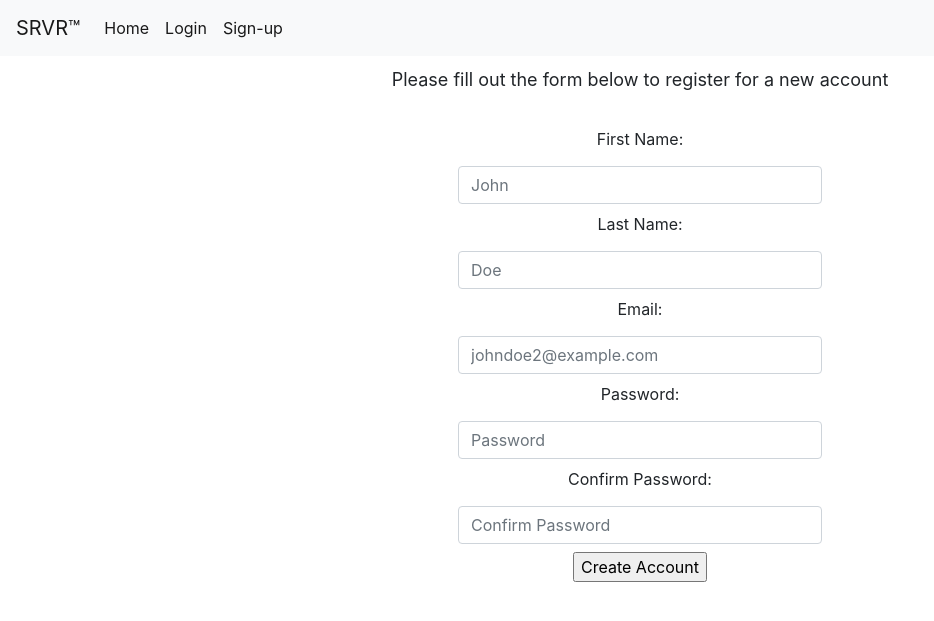
After one commit to alexp230/SRVR-CS499-FinalProject, a Flask app: page /signup in a window 1280 px wide. The commit adds this page. Shown: the top 621 px of the page, without its empty margins (0-934 px from the left). Run offline with Flask 3, Linux system fonts and the light colour scheme.

Commit message:
Added routes and endpoints for registration/login

```diff
--- a/main.py
+++ b/main.py
@@ -86,11 +86,20 @@ with app.app_context():
     # Create the tables (if not already created)
     db.create_all()
 
+@app.route('/thankyou')
+def thankyou():
+    return render_template("thankyou.html")
+
+@app.route('/signup')
+def signup():
+    return render_template("signup.html")
+
+@app.route('/login')
+def login():
+    return render_template("login.html")
+
 @app.route('/')
 def home():
-    global Sign_IN
-    Sign_IN = False
-
     return render_template("main.html")
 
 if __name__ == "__main__":
--- a/templates/menu.html
+++ b/templates/menu.html
@@ -15,8 +15,8 @@
     <div class="collapse navbar-collapse" id="navbarNavAltMarkup">
       <div class="navbar-nav">
         <a class="nav-item nav-link active" href="{{url_for('home')}}">Home <span class="sr-only">(current)</span></a>
-        <a class="nav-item nav-link">Login</a>
-        <a class="nav-item nav-link">Sign-up</a>
+        <a class="nav-item nav-link active" href="{{url_for('login')}}">Login</a>
+        <a class="nav-item nav-link active" href="{{url_for('signup')}}">Sign-up</a>
       </div>
     </div>
   </nav>
--- /dev/null
+++ b/templates/signup.html
@@ -0,0 +1,49 @@
+<!DOCTYPE html>
+<html lang="en">
+<head>
+    <meta charset="UTF-8">
+    <meta http-equiv="X-UA-Compatible" content="IE=edge">
+    <meta name="viewport" content="width=device-width, initial-scale=1.0">
+    <title>SRVR</title>
+</head>
+<body>
+    {% extends "menu.html" %}
+    {% block content %}
+    <p>Please fill out the form below to register for a new account</p>
+    <form action="{{url_for('thankyou')}}" method="POST">
+        <label for="formGroupExampleInput">First Name: </label>
+        <input type="text" class="form-control" id="formGroupExampleInput" name="fName" placeholder="John">
+
+        <label for="formGroupExampleInput2" class="labels">Last Name: </label>
+        <input type="text" class="form-control" id="formGroupExampleInput2" name="lName" placeholder="Doe">
+
+        <label for="formGroupExampleInput2" class="labels">Email: </label>
+        <input type="text" class="form-control" id="formGroupExampleInput3" name="email" placeholder="johndoe2@example.com">
+
+        <label for="formGroupExampleInput2" class="labels">Password: </label>
+        <input type="password" class="form-control" id="formGroupExampleInput4" name="psw" placeholder="Password">
+
+        <label for="formGroupExampleInput2" class="labels">Confirm Password: </label>
+        <input type="password" class="form-control" id="formGroupExampleInput5" name="conpsw" placeholder="Confirm Password">
+
+        <input type="submit" value="Create Account">
+      </form>
+    <style>
+        p{
+            margin-top: 10px;
+            text-align: center;
+            font-size: large;
+        }
+        form{
+            text-align: center;
+            margin: auto;
+            width: 30%;
+            padding: 10px;
+        }
+        input, label{
+            margin-top: 7.5px;
+        }
+    </style>
+    {% endblock %}
+</body>
+</html>
```
Also changed, not shown: templates/login.html (added, +36 -0 lines), templates/thankyou.html (added, +16 -0 lines).
